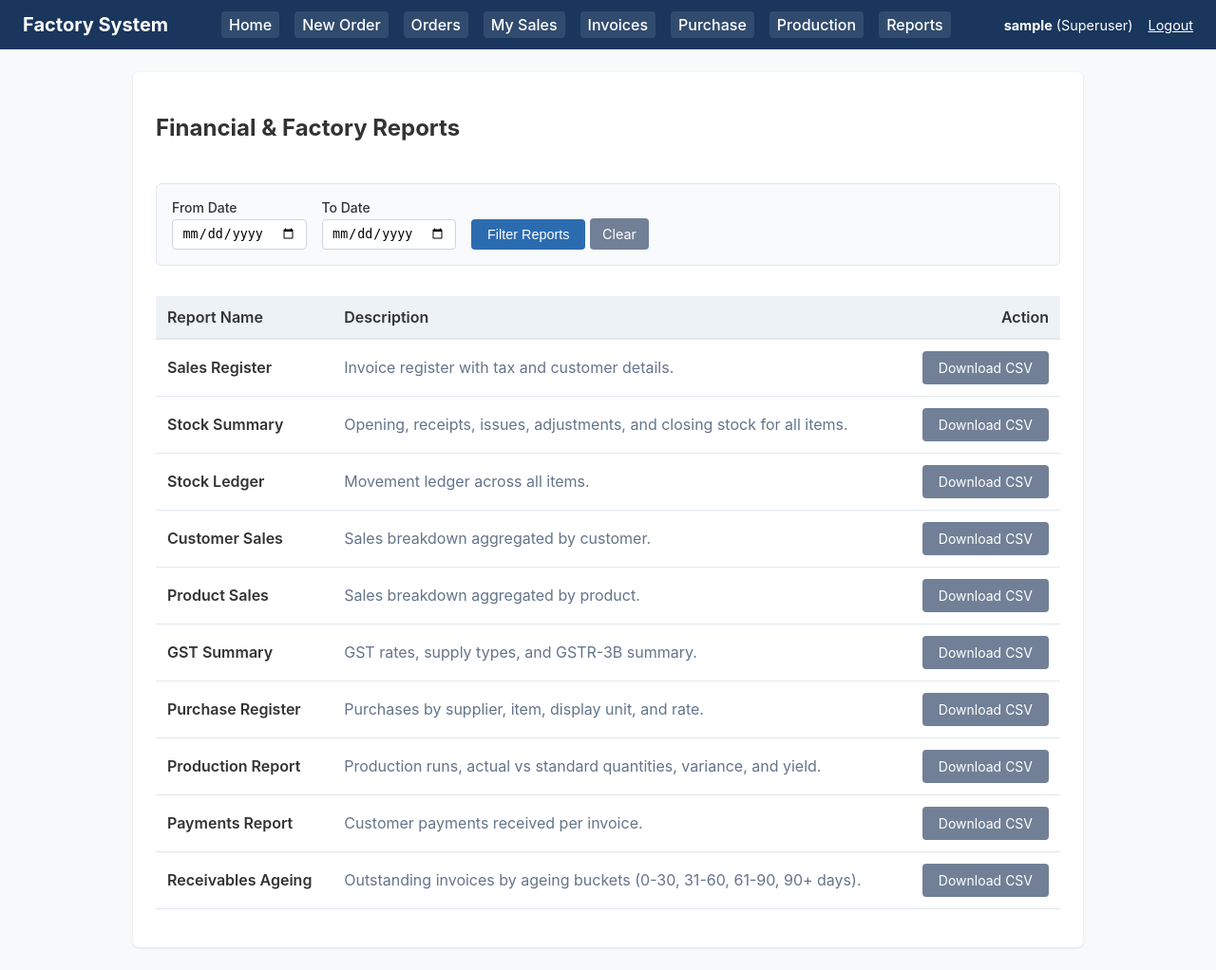
After one commit to aswin-b-07/nit-order-to-audit, a Django app: page /reports/ in a window 1280 px wide. The commit adds this page. Shown: the whole page at 95% size. Run offline with Django 5.2, Linux system fonts and the light colour scheme; the visitor is signed in with stand-in values (Sample User, id 1).

Commit message:
Phase 6b-5: accountant reports page with CSV downloads

```diff
--- a/backend/core/templates/core/base.html
+++ b/backend/core/templates/core/base.html
@@ -29,6 +29,9 @@
                     <a href="{% url 'purchase_list' %}">Purchase</a>
                     <a href="{% url 'production_list' %}">Production</a>
                 {% endif %}
+                {% if can_view_reports %}
+                    <a href="{% url 'reports_list' %}">Reports</a>
+                {% endif %}
             </nav>
         {% endif %}
         <div class="nav-user">
--- /dev/null
+++ b/backend/core/templates/core/reports_list.html
@@ -0,0 +1,59 @@
+{% extends "core/base.html" %}
+
+{% block title %}Reports - Order-to-Audit{% endblock %}
+
+{% block content %}
+<div class="card">
+    <div style="display: flex; justify-content: space-between; align-items: center; margin-bottom: 1.5rem;">
+        <h2>Financial & Factory Reports</h2>
+    </div>
+
+    {% if date_error %}
+        <div class="alert alert-error" style="margin-bottom: 1rem; color: #b91c1c; background-color: #fef2f2; padding: 0.75rem; border-radius: 4px; border: 1px solid #f87171;">
+            {{ date_error }}
+        </div>
+    {% endif %}
+
+    <form method="get" action="{% url 'reports_list' %}" style="margin-bottom: 2rem; padding: 1rem; background-color: #f8fafc; border-radius: 6px; border: 1px solid #e2e8f0; display: flex; gap: 1rem; align-items: flex-end; flex-wrap: wrap;">
+        <div>
+            <label for="from" style="display: block; font-weight: 500; font-size: 0.875rem; margin-bottom: 0.25rem;">From Date</label>
+            <input type="date" id="from" name="from" value="{{ date_from }}" style="padding: 0.4rem 0.6rem; border: 1px solid #cbd5e1; border-radius: 4px;">
+        </div>
+        <div>
+            <label for="to" style="display: block; font-weight: 500; font-size: 0.875rem; margin-bottom: 0.25rem;">To Date</label>
+            <input type="date" id="to" name="to" value="{{ date_to }}" style="padding: 0.4rem 0.6rem; border: 1px solid #cbd5e1; border-radius: 4px;">
+        </div>
+        <div>
+            <button type="submit" class="btn btn-primary" style="padding: 0.45rem 1rem;">Filter Reports</button>
+            <a href="{% url 'reports_list' %}" class="btn btn-secondary" style="padding: 0.45rem 0.75rem; text-decoration: none;">Clear</a>
+        </div>
+    </form>
+
+    <div class="table-responsive">
+        <table class="table" style="width: 100%; border-collapse: collapse;">
+            <thead>
+                <tr style="border-bottom: 2px solid #e2e8f0; text-align: left;">
+                    <th style="padding: 0.75rem;">Report Name</th>
+                    <th style="padding: 0.75rem;">Description</th>
+                    <th style="padding: 0.75rem; text-align: right;">Action</th>
+                </tr>
+            </thead>
+            <tbody>
+                {% for report in reports %}
+                    <tr style="border-bottom: 1px solid #f1f5f9;">
+                        <td style="padding: 0.75rem; font-weight: 600;">
+                            {{ report.title }}
+                        </td>
+                        <td style="padding: 0.75rem; color: #64748b;">
+                            {{ report.description }}
+                        </td>
+                        <td style="padding: 0.75rem; text-align: right;">
+                            <a href="{{ report.csv_url }}" class="btn btn-secondary" style="text-decoration: none; font-size: 0.875rem;">Download CSV</a>
+                        </td>
+                    </tr>
+                {% endfor %}
+            </tbody>
+        </table>
+    </div>
+</div>
+{% endblock %}
--- a/backend/core/urls.py
+++ b/backend/core/urls.py
@@ -20,4 +20,6 @@ urlpatterns = [
     path('production/', views.production_list, name='production_list'),
     path('production/new/', views.production_create, name='production_create'),
     path('production/<int:run_id>/', views.production_detail, name='production_detail'),
+    path('reports/', views.reports_list, name='reports_list'),
+    path('reports/<slug:name>/csv/', views.report_download_csv, name='report_download_csv'),
 ]
--- a/backend/core/views.py
+++ b/backend/core/views.py
@@ -74,6 +74,7 @@ def _base_context(user):
         "can_record_purchase": can(user, "record_purchase"),
         "can_record_production_run": can(user, "record_production_run"),
         "can_view_production": can(user, "view_production"),
+        "can_view_reports": can(user, "view_reports"),
     }
 
 
@@ -1187,3 +1188,198 @@ def production_detail(request, run_id):
         "margin_pct_display": margin_pct_display,
     })
     return render(request, "core/production_detail.html", ctx)
+
+
+def _require_reports_access(user):
+    """Enforce reports access for accountant, owner, admin, and superuser."""
+    if not (can(user, "view_reports") or getattr(user, "is_superuser", False)):
+        raise PermissionDenied("You do not have permission to view reports.")
+
+
+def _parse_report_dates(request):
+    """
+    Parse 'from' and 'to' GET parameters into date objects.
+    Invalid dates return an error message, otherwise None.
+    """
+    from_raw = request.GET.get("from", "").strip()
+    to_raw = request.GET.get("to", "").strip()
+    date_from = None
+    date_to = None
+    error = None
+
+    if from_raw:
+        try:
+            date_from = date.fromisoformat(from_raw)
+        except ValueError:
+            error = f"Invalid 'from' date: {from_raw}. Expected YYYY-MM-DD."
+
+    if to_raw and not error:
+        try:
+            date_to = date.fromisoformat(to_raw)
+        except ValueError:
+            error = f"Invalid 'to' date: {to_raw}. Expected YYYY-MM-DD."
+
+    return date_from, date_to, from_raw, to_raw, error
+
+
+def _get_report_definitions():
+    """Return dictionary of supported reports and their metadata."""
+    from core import reports
+    return {
+        "sales-register": {
+            "name": "sales-register",
+            "title": "Sales Register",
+            "description": "Invoice register with tax and customer details.",
+            "has_date_filter": True,
+            "generator": lambda df, dt: reports.to_csv(reports.sales_register(df, dt)),
+        },
+        "stock-summary": {
+            "name": "stock-summary",
+            "title": "Stock Summary",
+            "description": "Opening, receipts, issues, adjustments, and closing stock for all items.",
+            "has_date_filter": True,
+            "generator": lambda df, dt: reports.to_csv_stock_summary(reports.stock_summary(df, dt)),
+        },
+        "stock-ledger": {
+            "name": "stock-ledger",
+            "title": "Stock Ledger",
+            "description": "Movement ledger across all items.",
+            "has_date_filter": True,
+            "generator": lambda df, dt: _generate_all_stock_ledgers_csv(df, dt),
+        },
+        "customer-sales": {
+            "name": "customer-sales",
+            "title": "Customer Sales",
+            "description": "Sales breakdown aggregated by customer.",
+            "has_date_filter": True,
+            "generator": lambda df, dt: reports.to_csv(reports.customer_sales(df, dt)),
+        },
+        "product-sales": {
+            "name": "product-sales",
+            "title": "Product Sales",
+            "description": "Sales breakdown aggregated by product.",
+            "has_date_filter": True,
+            "generator": lambda df, dt: reports.to_csv(reports.product_sales(df, dt)),
+        },
+        "gst-summary": {
+            "name": "gst-summary",
+            "title": "GST Summary",
+            "description": "GST rates, supply types, and GSTR-3B summary.",
+            "has_date_filter": True,
+            "generator": lambda df, dt: reports.to_csv(reports.gst_summary(df, dt)),
+        },
+        "purchase-register": {
+            "name": "purchase-register",
+            "title": "Purchase Register",
+            "description": "Purchases by supplier, item, display unit, and rate.",
+            "has_date_filter": True,
+            "generator": lambda df, dt: reports.to_csv(reports.purchase_register(df, dt)),
+        },
+        "production-report": {
+            "name": "production-report",
+            "title": "Production Report",
+            "description": "Production runs, actual vs standard quantities, variance, and yield.",
+            "has_date_filter": True,
+            "generator": lambda df, dt: reports.to_csv(reports.production_report(df, dt)),
+        },
+        "payments": {
+            "name": "payments",
+            "title": "Payments Report",
+            "description": "Customer payments received per invoice.",
+            "has_date_filter": True,
+            "generator": lambda df, dt: reports.to_csv(reports.payments_report(df, dt)),
+        },
+        "receivables-ageing": {
+            "name": "receivables-ageing",
+            "title": "Receivables Ageing",
+            "description": "Outstanding invoices by ageing buckets (0-30, 31-60, 61-90, 90+ days).",
+            "has_date_filter": True,  # as_of = date_to
+            "generator": lambda df, dt: reports.to_csv(reports.receivables_ageing(as_of=dt)),
+        },
+    }
+
+
+def _generate_all_stock_ledgers_csv(date_from, date_to):
+    """Generate combined CSV for stock ledgers of all items."""
+    from core import reports
+    from core.models import Item
+    items = Item.objects.order_by("kind", "name")
+    parts = []
+    for item in items:
+        rep = reports.stock_ledger(item, date_from=date_from, date_to=date_to)
+        csv_text = reports.to_csv(rep)
+        parts.append(f"# {rep['title']}\n" + csv_text)
+    return "\n\n".join(parts)
+
+
+@login_required
+def reports_list(request):
+    """
+    List every report with a Download CSV link and optional From/To date filter.
+    Accountant has read-only access (no POST).
+    """
+    _require_reports_access(request.user)
+
+    if request.method != "GET":
+        return HttpResponse("Method not allowed", status=405)
+
+    date_from, date_to, from_raw, to_raw, error = _parse_report_dates(request)
+    if error:
+        messages.error(request, error)
+
+    report_defs = _get_report_definitions()
+    reports_info = []
+    for slug, rep in report_defs.items():
+        query_params = []
+        if from_raw and not error:
+            query_params.append(f"from={from_raw}")
+        if to_raw and not error:
+            query_params.append(f"to={to_raw}")
+        qs = f"?{'&'.join(query_params)}" if query_params else ""
+        csv_url = f"/reports/{slug}/csv/{qs}"
+        reports_info.append({
+            "name": slug,
+            "title": rep["title"],
+            "description": rep["description"],
+            "has_date_filter": rep["has_date_filter"],
+            "csv_url": csv_url,
+        })
+
+    ctx = _base_context(request.user)
+    ctx.update({
+        "reports": reports_info,
+        "date_from": from_raw if not error else "",
+        "date_to": to_raw if not error else "",
+        "date_error": error,
+    })
+    return render(request, "core/reports_list.html", ctx)
+
+
+@login_required
+def report_download_csv(request, name):
+    """Download report as CSV."""
+    _require_reports_access(request.user)
+
+    if request.method != "GET":
+        return HttpResponse("Method not allowed", status=405)
+
+    # Normalize name: allow either underscores or hyphens
+    norm_name = name.strip().replace("_", "-")
+    report_defs = _get_report_definitions()
+    if norm_name not in report_defs:
+        raise Http404(f"Report '{name}' not found.")
+
+    rep = report_defs[norm_name]
+    date_from, date_to, from_raw, to_raw, error = _parse_report_dates(request)
+
+    # If there is a date error, ignore invalid dates or handle gracefully
+    if error:
+        date_from = None
+        date_to = None
+
+    csv_data = rep["generator"](date_from, date_to)
+
+    response = HttpResponse(csv_data, content_type="text/csv; charset=utf-8")
+    filename = f"{norm_name.replace('-', '_')}.csv"
+    response["Content-Disposition"] = f'attachment; filename="{filename}"'
+    return response
```
Also changed, not shown: backend/core/tests_web_reports.py (added, +212 -0 lines), 1 other file.
